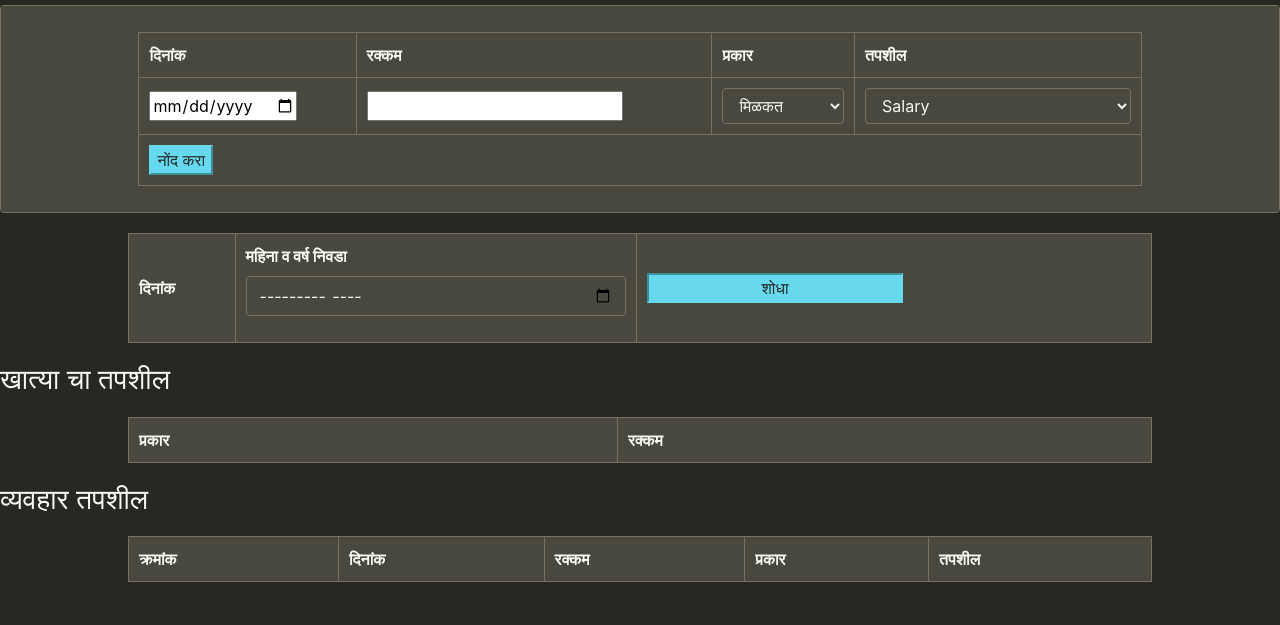
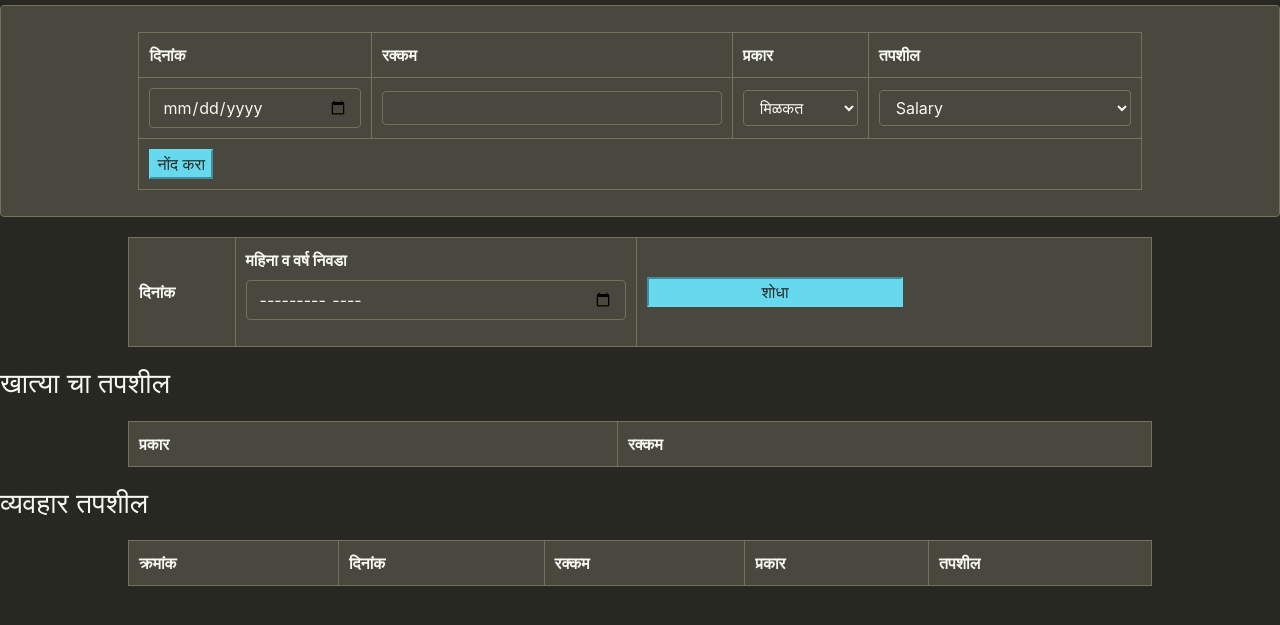
Before and after one commit to arsalve/ExpenceTracker, a website: page Public/index.html in a window 1280 px wide. Shown: the part 51-676 px from the top of the page. Drawn offline with nearby package versions, Linux system fonts and the light colour scheme.

Commit message:
Updated more classes

```diff
--- a/Public/index.html
+++ b/Public/index.html
@@ -68,8 +68,8 @@
                 </tr>
 
                 <tr class="input-field-container">
-                    <td><input type="date" name="date" id="date" required></td>
-                    <td><input id="ammount" type="number" name="amount" required></td>
+                    <td><input type="date" class="form-control selectWidth" name="date" id="date" required></td>
+                    <td><input id="ammount" class="form-control selectWidth" type="number" name="amount" required></td>
                     <td><select name="type" class="form-control selectWidth" id="ExpenseType">
                             <option value="credit">मिळकत</option>
                             <option value="debit">खर्च</option>
```
